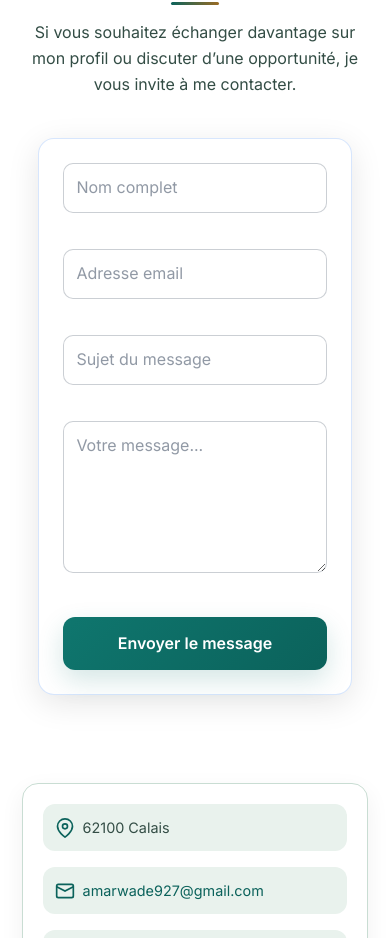
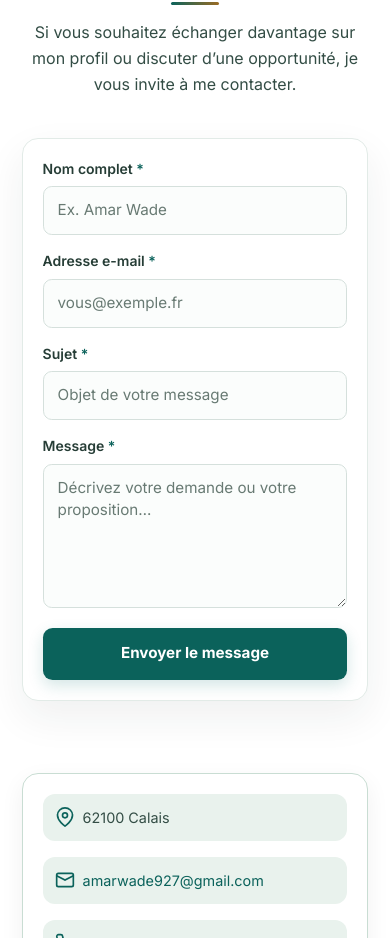
Before and after one commit to amarwade/portfolio-frontend, a React (Create React App) app: page / in a window 390 px wide. Shown: the part 8077-9015 px from the top of the page. Built offline with nearby package versions, Linux system fonts and the light colour scheme; no server answers.

Commit message:
Enhance ContactSection styles and accessibility; improve form layout, labels, and validation feedback

```diff
--- a/src/components/ContactSection.js
+++ b/src/components/ContactSection.js
@@ -188,61 +188,87 @@ function ContactSection() {
 
       <form id="contact-form" className="contact-form enhanced" onSubmit={onSubmit}>
         <div className="form-group">
+          <label className="field-label" htmlFor="contact-name">
+            Nom complet <span aria-hidden="true">*</span>
+          </label>
           <input
+            id="contact-name"
             required
             name="name"
-            placeholder="Nom complet"
+            autoComplete="name"
+            placeholder="Ex. Amar Wade"
             value={formData.name}
             onChange={onChange}
             onBlur={onBlur}
             className={`form-input ${touched.name && errors.name ? 'error' : ''} ${touched.name && !errors.name && formData.name ? 'success' : ''}`}
+            aria-invalid={Boolean(touched.name && errors.name)}
+            aria-describedby={touched.name && errors.name ? "contact-name-error" : undefined}
           />
-          {touched.name && errors.name && <span className="error-message">{errors.name}</span>}
-          {touched.name && !errors.name && formData.name && <span className="success-icon">✓</span>}
+          {touched.name && errors.name && <span id="contact-name-error" className="error-message">{errors.name}</span>}
+          {touched.name && !errors.name && formData.name && <span className="success-icon" aria-hidden="true">✓</span>}
         </div>
 
         <div className="form-group">
+          <label className="field-label" htmlFor="contact-email">
+            Adresse e-mail <span aria-hidden="true">*</span>
+          </label>
           <input
+            id="contact-email"
             required
             type="email"
             name="email"
-            placeholder="Adresse email"
+            autoComplete="email"
+            placeholder="vous@exemple.fr"
             value={formData.email}
             onChange={onChange}
             onBlur={onBlur}
             className={`form-input ${touched.email && errors.email ? 'error' : ''} ${touched.email && !errors.email && formData.email ? 'success' : ''}`}
+            aria-invalid={Boolean(touched.email && errors.email)}
+            aria-describedby={touched.email && errors.email ? "contact-email-error" : undefined}
           />
-          {touched.email && errors.email && <span className="error-message">{errors.email}</span>}
-          {touched.email && !errors.email && formData.email && <span className="success-icon">✓</span>}
+          {touched.email && errors.email && <span id="contact-email-error" className="error-message">{errors.email}</span>}
+          {touched.email && !errors.email && formData.email && <span className="success-icon" aria-hidden="true">✓</span>}
         </div>
 
-        <div className="form-group">
+        <div className="form-group form-group--full">
+          <label className="field-label" htmlFor="contact-subject">
+            Sujet <span aria-hidden="true">*</span>
+          </label>
           <input
+            id="contact-subject"
             required
             name="subject"
-            placeholder="Sujet du message"
+            placeholder="Objet de votre message"
             value={formData.subject}
             onChange={onChange}
             onBlur={onBlur}
             className={`form-input ${touched.subject && errors.subject ? 'error' : ''} ${touched.subject && !errors.subject && formData.subject ? 'success' : ''}`}
+            aria-invalid={Boolean(touched.subject && errors.subject)}
+            aria-describedby={touched.subject && errors.subject ? "contact-subject-error" : undefined}
           />
-          {touched.subject && errors.subject && <span className="error-message">{errors.subject}</span>}
-          {touched.subject && !errors.subject && formData.subject && <span className="success-icon">✓</span>}
+          {touched.subject && errors.subject && <span id="contact-subject-error" className="error-message">{errors.subject}</span>}
+          {touched.subject && !errors.subject && formData.subject && <span className="success-icon" aria-hidden="true">✓</span>}
         </div>
 
-        <div className="form-group">
+        <div className="form-group form-group--full">
+          <label className="field-label" htmlFor="contact-message">
+            Message <span aria-hidden="true">*</span>
+          </label>
           <textarea
+            id="contact-message"
             required
             name="message"
-            placeholder="Votre message..."
+            placeholder="Décrivez votre demande ou votre proposition…"
             rows={5}
             value={formData.message}
             onChange={onChange}
             onBlur={onBlur}
             className={`form-input ${touched.message && errors.message ? 'error' : ''} ${touched.message && !errors.message && formData.message ? 'success' : ''}`}
+            aria-invalid={Boolean(touched.message && errors.message)}
+            aria-describedby={touched.message && errors.message ? "contact-message-error" : undefined}
           />
-          {touched.message && errors.message && <span className="error-message">{errors.message}</span>}
-          {touched.message && !errors.message && formData.message && <span className="success-icon">✓</span>}
+          {touched.message && errors.message && <span id="contact-message-error" className="error-message">{errors.message}</span>}
+          {touched.message && !errors.message && formData.message && <span className="success-icon" aria-hidden="true">✓</span>}
         </div>
 
         <button
@@ -263,7 +289,7 @@ function ContactSection() {
 
       {/* Success message displayed after form submission succeeds */}
       {status === "success" && (
-        <div className="form-status success">
+        <div className="form-status success" role="status" aria-live="polite">
           <span className="status-icon">✓</span>
           <p>Message envoyé avec succès ! Je vous répondrai dans les plus brefs délais.</p>
         </div>
@@ -271,7 +297,7 @@ function ContactSection() {
 
       {/* Error message displayed if form submission fails */}
       {status === "error" && (
-        <div className="form-status error">
+        <div className="form-status error" role="alert">
           <span className="status-icon">✗</span>
           <p>Une erreur est survenue lors de l'envoi. Veuillez réessayer plus tard.</p>
         </div>
--- a/src/index.css
+++ b/src/index.css
@@ -4133,6 +4133,155 @@ main > .section + .section::before {
   }
 }
 
+.section-cv #contact-form.contact-form.enhanced {
+  display: grid;
+  width: min(100%, 48rem);
+  max-width: none;
+  grid-template-columns: repeat(2, minmax(0, 1fr));
+  gap: 1.25rem;
+  margin: 2rem auto 0;
+  padding: clamp(1.25rem, 4vw, 2rem);
+  border: 1px solid #e2ebe7;
+  border-radius: 1rem;
+  background: #fff;
+  box-shadow: 0 1rem 2.5rem rgba(23, 42, 38, 0.07);
+}
+
+#contact-form .form-group {
+  display: flex;
+  min-width: 0;
+  flex-direction: column;
+  gap: 0.5rem;
+  margin: 0;
+}
+
+#contact-form .form-group--full,
+#contact-form .submit-button {
+  grid-column: 1 / -1;
+}
+
+#contact-form .field-label {
+  color: #263d36;
+  font-size: 0.875rem;
+  font-weight: 600;
+  line-height: 1.4;
+}
+
+#contact-form .field-label span {
+  color: var(--accent-strong);
+}
+
+#contact-form .form-input {
+  width: 100%;
+  min-height: 3rem;
+  padding: 0.75rem 0.875rem;
+  border: 1px solid #d5e0dc;
+  border-radius: 0.55rem;
+  background: #fbfdfc;
+  color: #172a26;
+  font: inherit;
+  font-size: 0.95rem;
+  line-height: 1.5;
+  transition: border-color 0.18s ease, box-shadow 0.18s ease, background-color 0.18s ease;
+}
+
+#contact-form .form-input::placeholder {
+  color: #687a73;
+  opacity: 1;
+}
+
+#contact-form textarea.form-input {
+  min-height: 9rem;
+  resize: vertical;
+}
+
+#contact-form .form-input:focus {
+  border-color: var(--accent-strong);
+  outline: 3px solid rgba(15, 118, 110, 0.2);
+  outline-offset: 1px;
+  background: #fff;
+  box-shadow: none;
+}
+
+#contact-form .form-input.error {
+  border-color: #b42318;
+}
+
+#contact-form .form-input.success {
+  border-color: var(--accent-strong);
+}
+
+#contact-form .error-message {
+  position: static;
+  color: #b42318;
+  font-size: 0.8rem;
+  line-height: 1.4;
+}
+
+#contact-form .success-icon {
+  top: 2.65rem;
+  right: 0.85rem;
+  color: var(--accent-strong);
+}
+
+#contact-form .submit-button {
+  min-height: 3.25rem;
+  margin: 0.25rem 0 0;
+  padding: 0.8rem 1.25rem;
+  border: 0;
+  border-radius: 0.6rem;
+  background: var(--accent-strong);
+  color: #fff;
+  font: inherit;
+  font-size: 0.95rem;
+  font-weight: 650;
+  box-shadow: 0 0.35rem 0.9rem rgba(15, 118, 110, 0.18);
+  transition: background-color 0.18s ease, box-shadow 0.18s ease, transform 0.18s ease;
+}
+
+#contact-form .submit-button:hover:not(:disabled) {
+  background: var(--accent-hover);
+  box-shadow: 0 0.55rem 1.1rem rgba(15, 118, 110, 0.24);
+  transform: translateY(-1px);
+}
+
+#contact-form .submit-button:focus-visible {
+  outline: 3px solid rgba(15, 118, 110, 0.35);
+  outline-offset: 3px;
+}
+
+#contact-form .submit-button:disabled {
+  cursor: wait;
+  opacity: 0.75;
+}
+
+.section-cv .form-status {
+  width: min(100%, 48rem);
+  margin: 1rem auto 0;
+  border-radius: 0.65rem;
+}
+
+@media (max-width: 600px) {
+  .section-cv #contact-form.contact-form.enhanced {
+    grid-template-columns: minmax(0, 1fr);
+    gap: 1rem;
+    margin-top: 1.5rem;
+    padding: 1.25rem;
+  }
+
+  #contact-form .form-group--full,
+  #contact-form .submit-button {
+    grid-column: auto;
+  }
+}
+
+@media (prefers-reduced-motion: reduce) {
+  #contact-form .form-input,
+  #contact-form .submit-button {
+    transition: none;
+  }
+}
+
 .page-atmosphere {
   display: none;
 }
```
